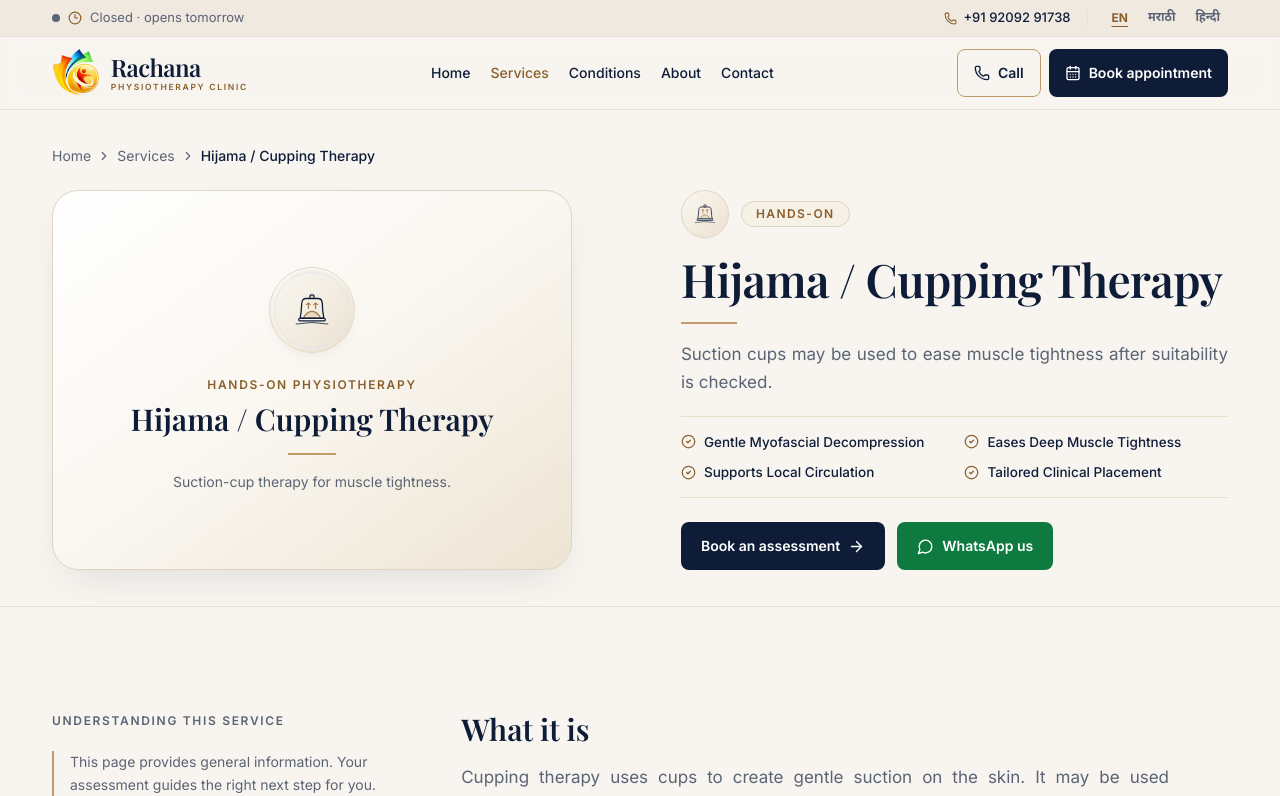
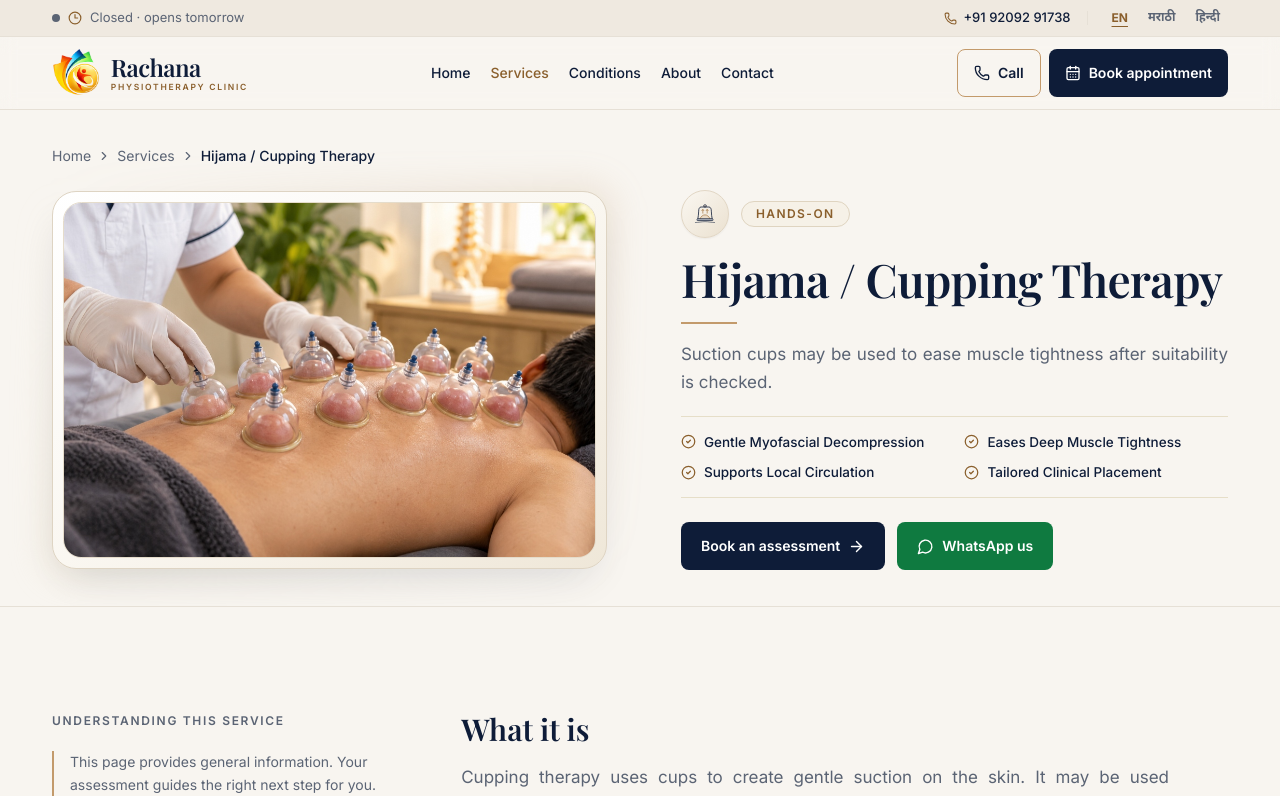
Before and after one commit to 0Akshat005/Rachana-s-clinic, a React (Vite) app: page /services/cupping-hijama in a window 1280 px wide. Shown: the top 796 px of the page. Built offline with nearby package versions, Linux system fonts and the light colour scheme; a web font is replaced by a local one.

Commit message:
feat(services): add cupping hijama hero image preserving native 3:2 ratio and editorial design system

```diff
--- a/src/pages/ServiceDetail.tsx
+++ b/src/pages/ServiceDetail.tsx
@@ -36,6 +36,15 @@ const serviceHeroMedia: Record<
     height: 768,
     aspectClass: "aspect-[4/3]",
     maxWidthClass: "max-w-[535px]",
+    imgPositionClass: "object-center",
+  },
+  "cupping-hijama": {
+    src: "/images/services/cupping-hijama-hero.jpg",
+    alt: "Hijama cupping therapy session with clinical suction cups placed along the back to ease muscle tightness and support myofascial decompression at Rachana Physiotherapy Clinic",
+    width: 1024,
+    height: 682,
+    aspectClass: "aspect-[3/2]",
+    maxWidthClass: "max-w-[555px]",
     imgPositionClass: "object-center",
   },
 };
```
Also changed, not shown: public/images/services/cupping-hijama-hero.jpg (added).
